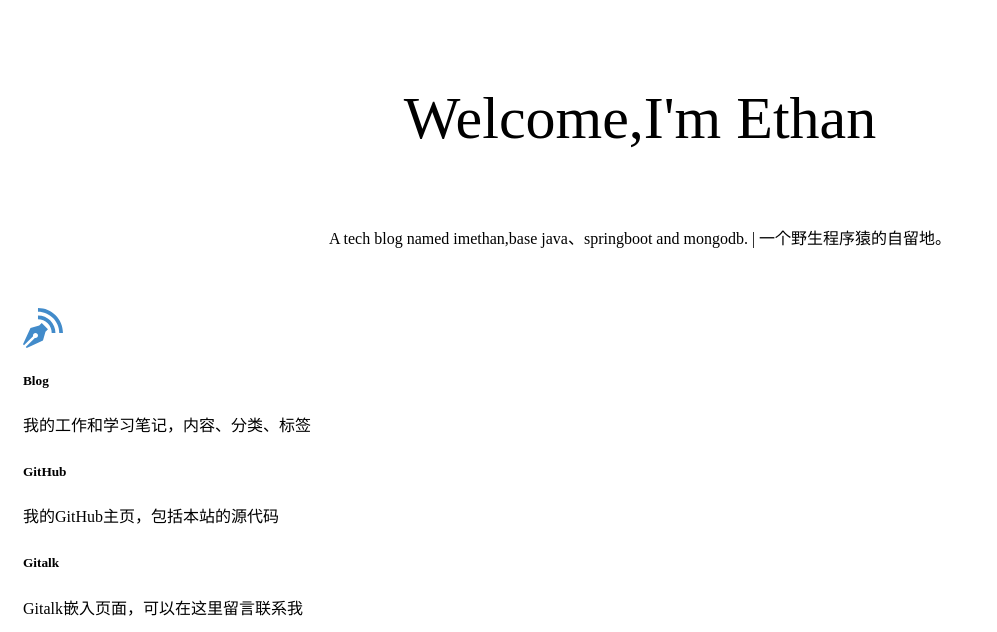
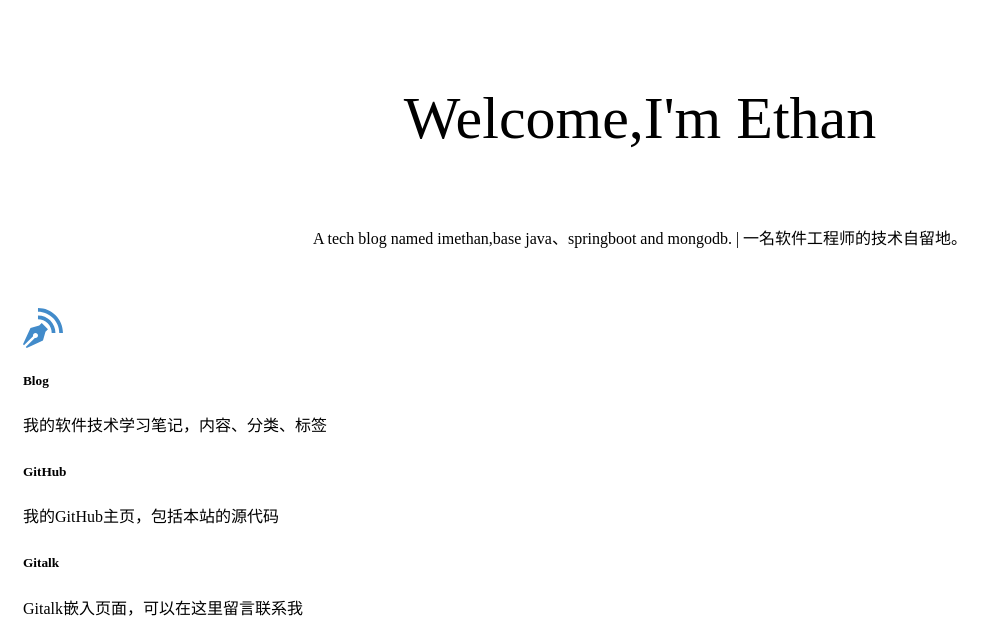
Before and after one commit to ethanwong/imethan-blog-2, a Spring app: page /home in a window 1280 px wide. Shown: the top 632 px of the page, without its empty margins (0-997 px from the left). Run offline with Thymeleaf, Linux system fonts and the light colour scheme; the template is opened without the code that fills it, so the values that code supplies are empty; some of the project's set-up classes (security, data sources, template engines, error pages and the like) are left out, and stand-ins take their place.

Commit message:
modify 优化页面展示内容

```diff
--- a/src/main/java/com/imethan/blog/common/Constant.java
+++ b/src/main/java/com/imethan/blog/common/Constant.java
@@ -8,7 +8,7 @@
  */
 public class Constant {
 
-    public static final String SITE_TITLE = "ImEthan - 一个野生程序猿的自留地";
+    public static final String SITE_TITLE = "ImEthan - 一名软件工程师的技术自留地";
 
     /**
      * 0-正常发布文章
--- a/src/main/resources/static/js/blog.js
+++ b/src/main/resources/static/js/blog.js
@@ -24,7 +24,7 @@
             }
         }else{
             $("#blog-header-name").html("My Blog");
-            $("#blog-header-intro").html("&nbsp;我的工作和学习笔记");
+            $("#blog-header-intro").html("&nbsp;我的软件技术学习笔记");
         }
 
         var blogItems = "";
--- a/src/main/resources/templates/home.html
+++ b/src/main/resources/templates/home.html
@@ -65,14 +65,14 @@
 <!--banner begin-->
 <div class="banner-box container">
     <p class="title">Welcome,I'm Ethan</p>
-    <p>A tech blog named imethan,base java、springboot and mongodb. | 一个野生程序猿的自留地。</p>
+    <p>A tech blog named imethan,base java、springboot and mongodb. | 一名软件工程师的技术自留地。</p>
     <div class="row" style="font-weight: lighter;padding-top: 30px;">
         <div class="col" >
             <div class="card" >
                 <div class="card-body">
                     <svg t="1615863708238" class="icon" viewBox="0 0 1025 1024" version="1.1" xmlns="http://www.w3.org/2000/svg" p-id="6405" width="40" height="40"><path d="M384 0l0 96c73.472 0 144.704 14.368 211.712 42.72 64.768 27.392 122.944 66.624 172.96 116.608s89.216 108.192 116.64 172.96c28.352 67.008 42.72 138.24 42.72 211.712l96 0c0-353.472-286.528-640-640-640z" p-id="6406" fill="#428bca"></path><path d="M384 192l0 96c94.016 0 182.432 36.608 248.896 103.104s103.104 154.88 103.104 248.896l96 0c0-247.424-200.576-448-448-448z" p-id="6407" fill="#428bca"></path><path d="M480 384l-64 64-224 64-192 416 25.376 25.376 232.8-232.8c-1.408-5.28-2.176-10.848-2.176-16.576 0-35.36 28.64-64 64-64s64 28.64 64 64-28.64 64-64 64c-5.728 0-11.296-0.768-16.576-2.176l-232.8 232.8 25.376 25.376 416-192 64-224 64-64-160-160z" p-id="6408" fill="#428bca"></path></svg>
                     <h5 class="card-title">Blog</h5>
-                    <p class="card-text">我的工作和学习笔记，内容、分类、标签
+                    <p class="card-text">我的软件技术学习笔记，内容、分类、标签
                     </p>
                 </div>
             </div>
```
Also changed, not shown: src/main/resources/templates/blog/blog.html (+7 -6 lines).
